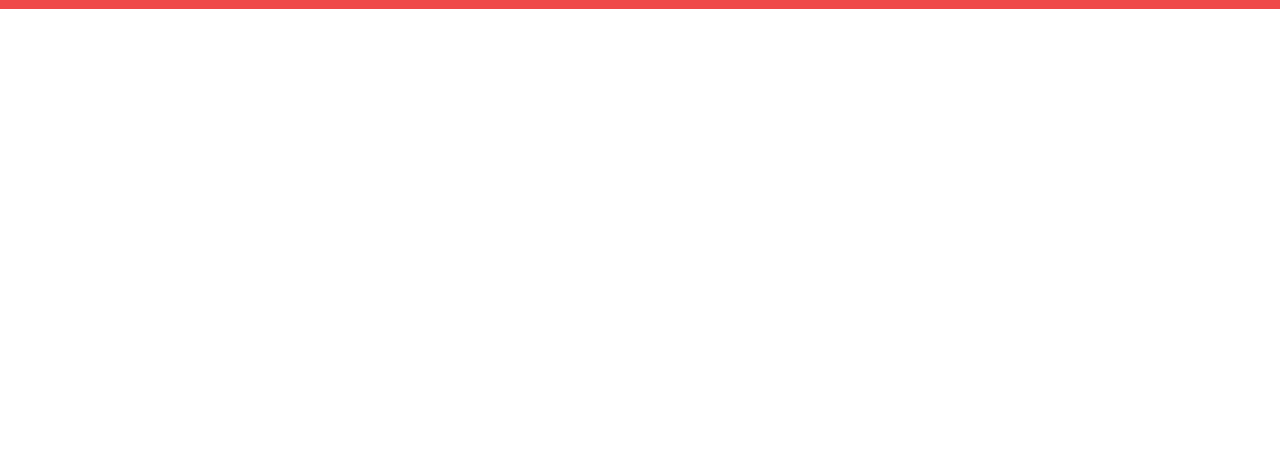
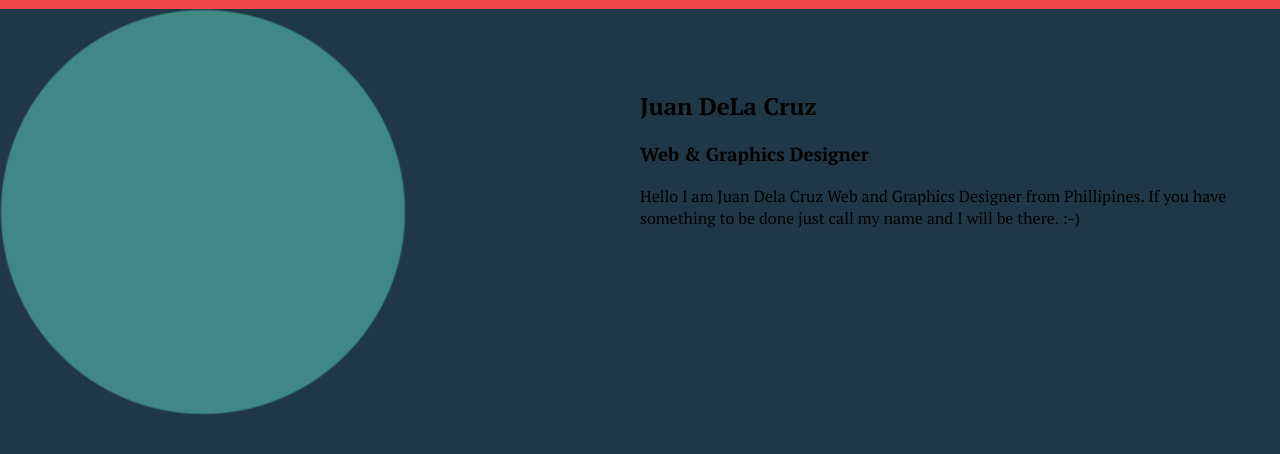
Before and after one commit to sagicary/portafolio-bem, a plain HTML site: page index.html in a window 1280 px wide. Shown: the part 58-512 px from the top of the page. Drawn offline with Linux system fonts and the light colour scheme.

Commit message:
contenido listo falta arreglar cosas

```diff
--- a/index.html
+++ b/index.html
@@ -28,6 +28,18 @@
 			</li>
 		</ul>
 	</nav>
+	<section>
+		<div class="contenido">
+			<div class="contenido__imagen">
+				<img src="img/circle.png" alt="">
+			</div>
+			<div class="contenido__texto">
+				<h2>Juan DeLa Cruz</h2>
+				<h3>Web & Graphics Designer</h3>
+				<p>Hello I am Juan Dela Cruz Web and Graphics Designer from Phillipines. If you have something to be done just call my name and I will be there. :-)</p>
+			</div>
+		</div>
+	</section>
 
 </body>
 </html>
--- a/sass/_style.scss
+++ b/sass/_style.scss
@@ -37,3 +37,16 @@
 		padding-right: 10px;
 	}
 }
+.contenido{
+	background-color: $azul;
+	height: 100vh;
+	.contenido__texto{
+		width: 50%;
+	    margin: 50px auto;
+	    border-radius: 10px;
+	    padding: 0px;
+	    box-sizing: border-box;
+	    margin-right: 0px;
+	    margin-top: -350px
+	}
+}
```
Also changed, not shown: css/main.css, img/circle.png (added), 1 other file.
